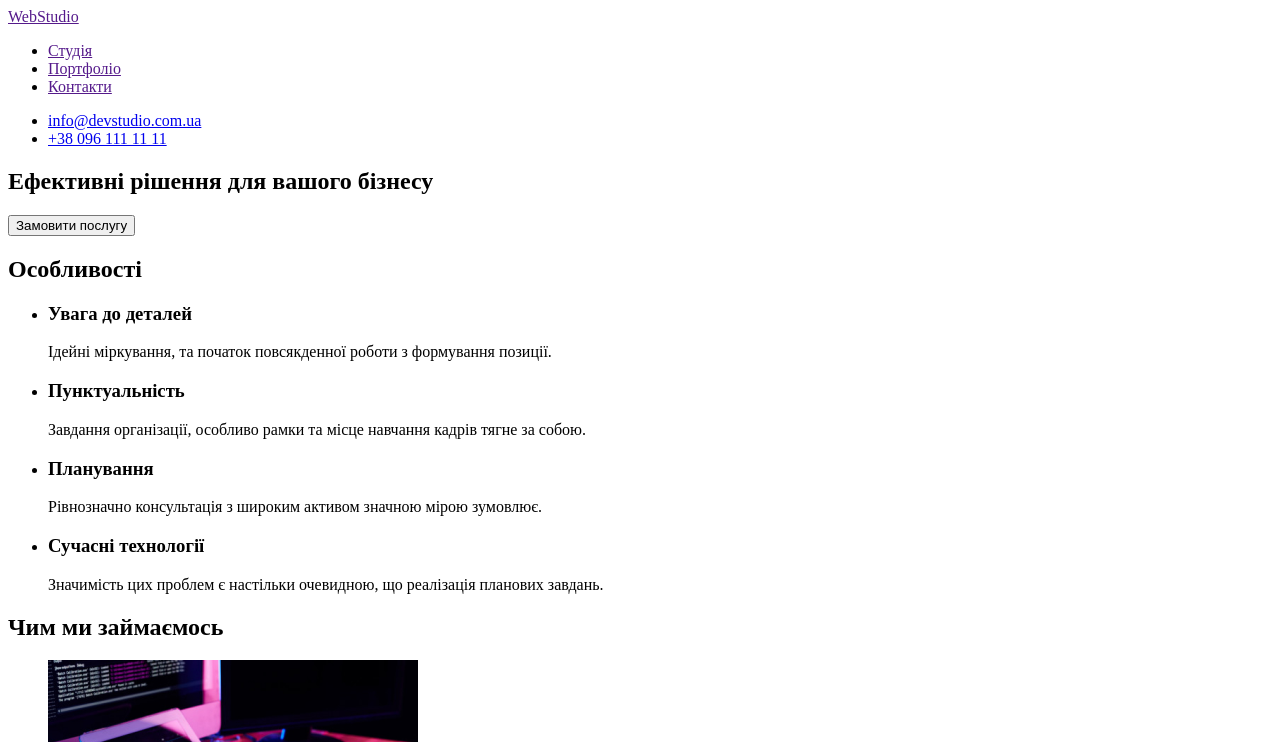
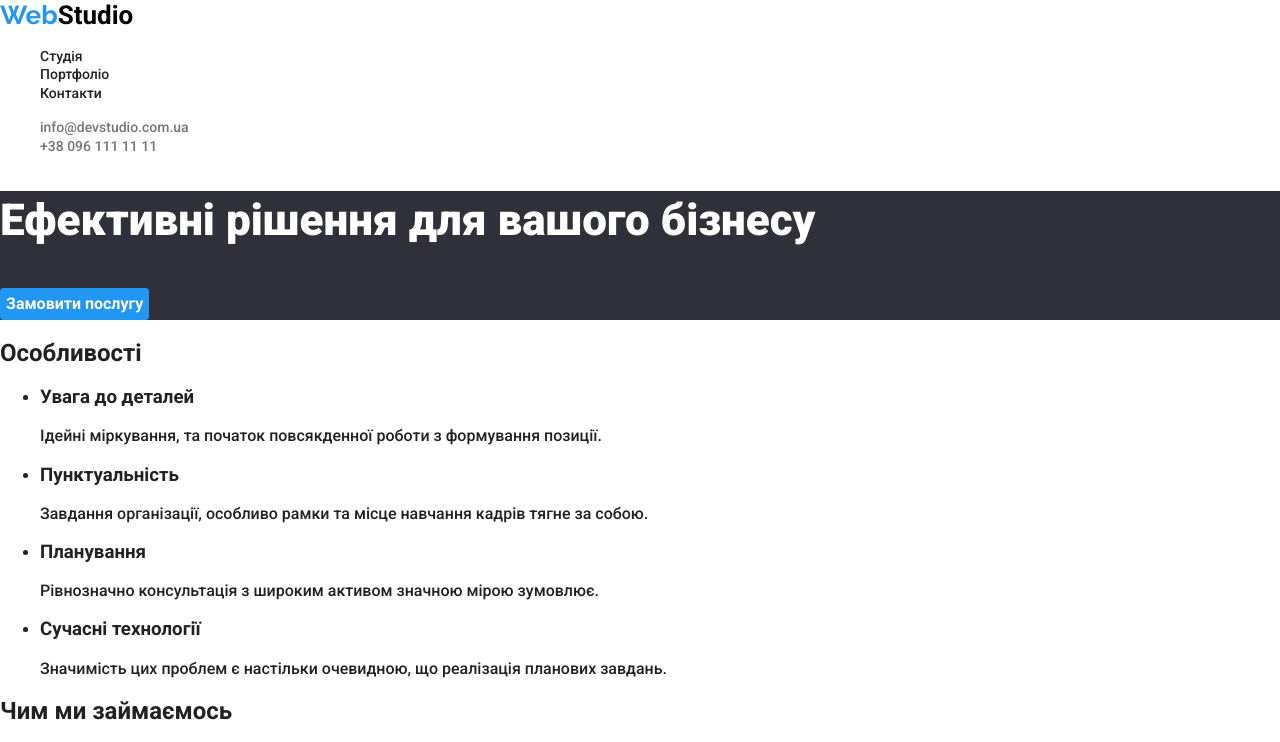
Before and after one commit to stacy-sobol/goit-markup-hw-02, a plain HTML site: page index.html in a window 1280 px wide. Shown: the top 742 px of the page. Drawn offline with nearby package versions, Linux system fonts and the light colour scheme.

Commit message:
edit styles.css

```diff
--- /dev/null
+++ b/css/styles.css
@@ -0,0 +1,126 @@
+:root {
+   /* Fonts */
+    --logo-font-family: 'Raleway', sans-serif;
+    --main-font-family: 'Roboto', sans-serif;
+   /* Colors */
+    --main-dark-color: #000000;
+    --main-light-color: #FFFFFF;
+    --current-color: #2196F3;
+    --main-color: #212121;
+    --secondary-color: #757575;
+    --background-dark-color: #2F303A;
+    --background-light-color: #E5E5E5;
+    --background-middle-color: #F5F4FA;
+}
+
+
+body {
+    font-family: var(--logo-font-family);
+    font-family: var(--main-font-family);
+    font-size: 16px;
+    font-weight: 500;
+
+    color: var(--main-color)
+}
+
+/* Common Styles */
+
+.link {
+    text-decoration: none;
+    color: inherit;
+}
+
+.button {
+    border: none;
+    background-color: transparent;
+    cursor: pointer;
+    font-family: inherit;
+    color: inherit;
+}
+
+.list {
+    list-style: none;
+}
+
+.section {
+    background-color: var(--main-light-color);
+}
+
+.section-title {
+    font-weight: 700;
+    font-size: 36px;
+    line-height: 1.67;
+    color: var(--main-color);
+}
+
+.current {
+color: var(--current-color);
+font-family: var(--logo-font-family);
+}
+
+.visually-hidden {
+    position: absolute;
+    white-space: nowrap;
+    width: 1px;
+    height: 1px;
+    overflow: hidden;
+    border: 0;
+    padding: 0;
+    clip: rect(0 0 0 0);
+    clip-path: inset(50%);
+    margin: -1px;
+}
+
+/* Header */
+.header {
+    background-color: var(--main-light-color);
+}
+
+.site-logo {
+    font-weight: 700;
+    font-size: 26px;
+    line-height: 1.19;
+    color: var(--main-dark-color);
+}
+
+.site-nav {}
+
+.nav-list {}
+
+.nav-item {}
+
+.nav-link {
+    font-size: 14px;
+    line-height: 1.14;
+    color: var(--main-color);
+}
+
+.contact-list {}
+
+.contact-item {}
+
+.contact-link {
+    font-size: 14px;
+    line-height: 1.14;
+    color: var(--secondary-color);
+}
+
+/* Hero */
+.section {background-color: var(--background-dark-color)}
+
+.hero-title {
+    font-weight: 900;
+    font-size: 44px;
+    line-height: 1.36;
+    color: var(--main-light-color)
+}
+
+.hero-button {
+    color: var(--main-light-color);
+    font-weight: 700;
+    font-size: 16px;
+    line-height: 1.88;
+
+    background-color: var(--current-color);
+    border-radius: 4px;
+}
--- a/index.html
+++ b/index.html
@@ -4,29 +4,40 @@
     <meta charset="UTF-8" />
     <meta http-equiv="X-UA-Compatible" content="IE=edge" />
     <meta name="viewport" content="width=device-width, initial-scale=1.0" />
-    <link rel="stylesheet" href="./styles.css">
-    <title>homework1</title>
+    <link rel="stylesheet" href="https://cdnjs.cloudflare.com/ajax/libs/modern-normalize/1.1.0/modern-normalize.min.css"
+      integrity="sha512-wpPYUAdjBVSE4KJnH1VR1HeZfpl1ub8YT/NKx4PuQ5NmX2tKuGu6U/JRp5y+Y8XG2tV+wKQpNHVUX03MfMFn9Q=="
+      crossorigin="anonymous" referrerpolicy="no-referrer" />
+      <link rel="preconnect" href="https://fonts.googleapis.com">
+      <link rel="preconnect" href="https://fonts.gstatic.com" crossorigin>
+      <link href="https://fonts.googleapis.com/css2?family=Raleway:wght@700&family=Roboto:wght@400;500;700;900&display=swap"
+        rel="stylesheet">
+    <link rel="stylesheet" href="./css/styles.css">
+    <title>homework2</title>
   </head>
   <body>
     <header class="header">
-      <nav>
-        <a href="">WebStudio</a>
-        <ul>
-          <li><a href="">Студія</a></li>
-          <li><a href="">Портфоліо</a></li>
-          <li><a href="">Контакти</a></li>
+      <a href="#" class="link site-logo"><span class="current">Web</span>Studio</a>
+      <nav class="site-nav">
+        <ul class="list nav-list">
+          <li class="nav-item"><a href="#" class="link nav-link">Студія</a></li>
+          <li class="nav-item"><a href="#" class="link nav-link">Портфоліо</a></li>
+          <li class="nav-item"><a href="#" class="link nav-link">Контакти</a></li>
         </ul>
       </nav>
-      <ul>
-        <li><a href="mailto:info@devstudio.com.ua">info@devstudio.com.ua</a></li>
-        <li><a href="tel:+380961111111">+38 096 111 11 11</a></li>
+      <ul class="list contact-list">
+        <li class="contact-item"><a href="mailto:info@devstudio.com.ua" class="link contact-link">info@devstudio.com.ua</a></li>
+        <li class="contact-item"><a href="tel:+380961111111" class="link contact-link">+38 096 111 11 11</a></li>
       </ul>
     </header>
+
     <main>
-      <section class="шапка">
-        <h1>Ефективні рішення для вашого бізнесу</h1>
-        <button type="button">Замовити послугу</button>
-      </section>
+      <!-- Hero -->
+      <section class="section">
+        <h1 class="hero-title">Ефективні рішення для вашого бізнесу</h1>
+        <button class="button hero-button" type="button">Замовити послугу</button>
+    </section>
+
+
       <section class="особливості">
         <h2>Особливості</h2>
         <ul>
```
Also changed, not shown: styles.css (deleted), 2 other files.
